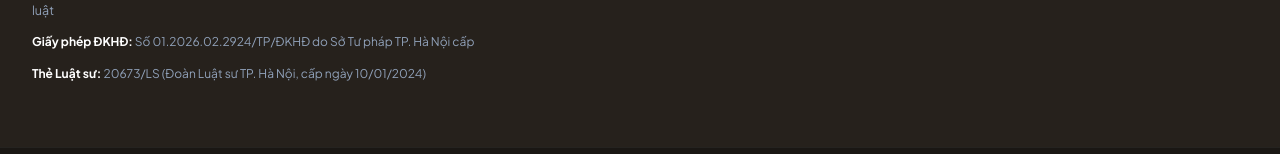
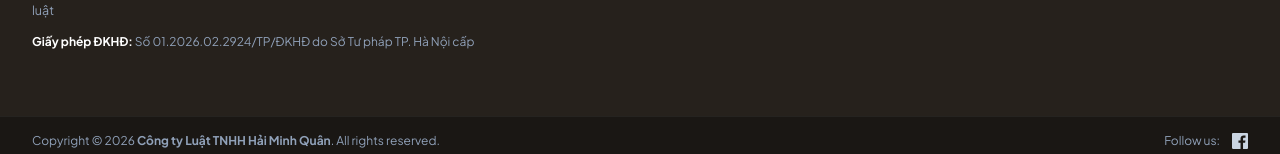
Before and after one commit to ntchien10/luat-hai-minh-quan, a Next.js app: page / in a window 1280 px wide. Shown: the part 4328-4482 px from the top of the page. Built offline with nearby package versions, Linux system fonts and the light colour scheme; no server answers.

Commit message:
style: bo thong tin the luat su o footer

```diff
--- a/src/components/layout/Footer.tsx
+++ b/src/components/layout/Footer.tsx
@@ -102,10 +102,6 @@ export const Footer: React.FC = () => {
 
               <p className="leading-relaxed text-[12px] text-slate-400">
                 <strong className="text-white">Giấy phép ĐKHĐ:</strong> Số {firmInfo.licenseNumber} do Sở Tư pháp TP. Hà Nội cấp
-              </p>
-
-              <p className="leading-relaxed text-[12px] text-slate-400">
-                <strong className="text-white">Thẻ Luật sư:</strong> {firmInfo.lawyerCard}
               </p>
             </div>
           </motion.div>
```
